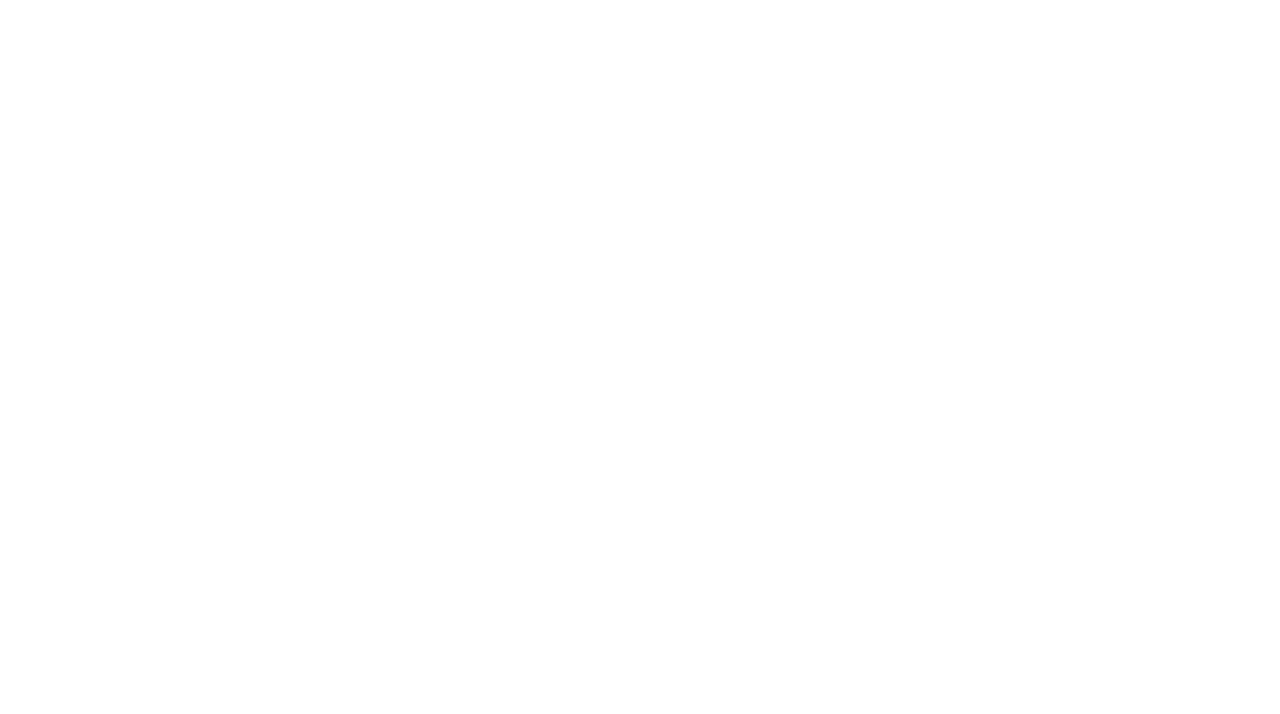
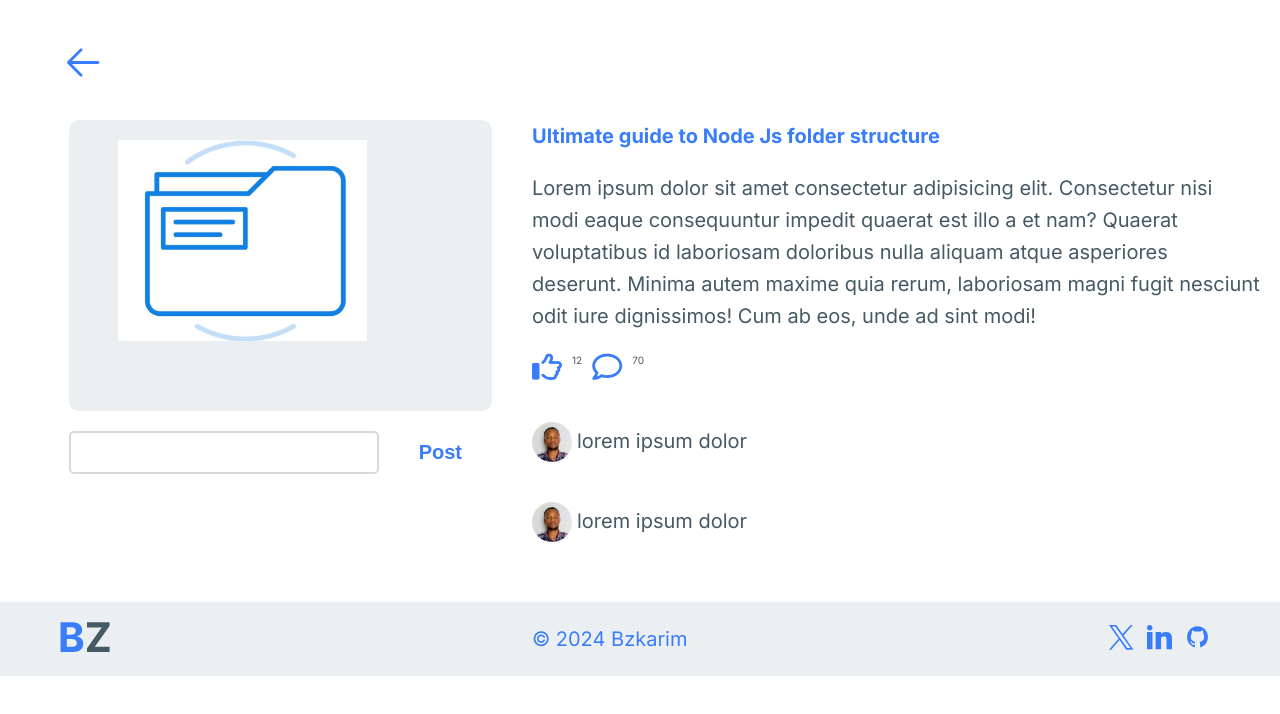
Before and after one commit to bzkarim250/mybrand, a plain HTML site: page pages/blog.html in a window 1280 px wide. Drawn offline with Linux system fonts and the light colour scheme.

Commit message:
feat(ft-view-blog): View Single Blog
- implement view single blog page
- navigate view blog button

[finished view blog page]

```diff
--- /dev/null
+++ b/pages/blog.css
@@ -0,0 +1,117 @@
+.container {
+  display: grid;
+  grid-template-columns: repeat(10, 1fr);
+  grid-template-rows: repeat(10, min-content);
+  margin-top: 6rem;
+}
+.nav {
+  grid-column: 1/2;
+  grid-row: 1/2;
+}
+.blog-container {
+  grid-column: 1/-1;
+  grid-row: 3/8;
+  display: grid;
+  grid-template-columns: repeat(10, 1fr);
+  grid-template-rows: repeat(10, min-content);
+}
+
+.blog {
+  grid-column: 1/5;
+  grid-row: 3/8;
+  display: grid;
+  gap: 2rem;
+  padding: 2rem;
+  grid-template-columns: repeat(10, 1fr);
+  grid-template-rows: repeat(10, min-content);
+}
+.blog__img {
+  grid-column: 2/-1;
+  grid-row: 1/9;
+  background-color: var(--color-bg);
+  border-radius: 1rem;
+  padding: 2rem;
+}
+.blog__img img {
+  width: 80%;
+  height: 80%;
+  object-fit: contain;
+  align-self: center;
+}
+.blog__add-comment {
+  grid-column: 2/-1;
+  grid-row: 9/-1;
+  display: flex;
+  gap: 1rem;
+}
+.blog__add-comment input[type="text"] {
+  border: 2px solid var(--color-second-bg);
+  width: 35rem;
+  padding: 1rem 2rem;
+  border-radius: 0.5rem;
+}
+.blog__add-comment input[type="submit"] {
+  padding: 1rem 3rem;
+  border: none;
+  background-color: transparent;
+  color: var(--color-primary);
+  font-size: 2rem;
+  font-weight: 600;
+  cursor: pointer;
+}
+.blog__content {
+  grid-column: 5/-1;
+  grid-row: 3/8;
+  grid-template-columns: repeat(10, 1fr);
+  grid-template-rows: repeat(10, min-content);
+}
+.mini-title {
+  grid-column: 1/-1;
+  grid-row: 1/2;
+  color: var(--color-primary);
+  padding: 2rem;
+}
+.blog__content--details {
+  grid-column: 1/-1;
+  grid-row: 3/8;
+  padding: 0 2rem;
+}
+.blog__content--insight {
+  display: flex;
+  padding: 2rem;
+  gap: 1rem;
+  color: var(--color-primary);
+  cursor: pointer;
+}
+.blog__content--insight-like,
+.blog__content--insight-comment {
+  color: var(--color-main);
+}
+.blog__content--comments__comment {
+  display: grid;
+  grid-template-columns: repeat(10, 1fr);
+  grid-template-rows: repeat(10, min-content);
+  padding: 2rem;
+}
+.blog__content--comments__comment img {
+  grid-column: 1/3;
+  grid-row: 1/-1;
+  width: 4rem;
+  height: 4rem;
+  object-fit: contain;
+  border-radius: 50%;
+}
+.comment-post {
+  grid-column: 1/8;
+  grid-row: 3/7;
+  padding-left: 4.5rem;
+}
+
+.footer {
+  padding: 2rem 4rem;
+  grid-column: 1/-1;
+  grid-row: 9/-1;
+}
+.footer-content {
+  padding: 0 2rem;
+}
--- a/pages/blog.html
+++ b/pages/blog.html
@@ -3,7 +3,89 @@
   <head>
     <meta charset="UTF-8" />
     <meta name="viewport" content="width=device-width, initial-scale=1.0" />
+    <link
+      rel="stylesheet"
+      href="https://cdnjs.cloudflare.com/ajax/libs/font-awesome/6.1.1/css/all.min.css"
+      integrity="sha512-KfkfwYDsLkIlwQp6LFnl8zNdLGxu9YAA1QvwINks4PhcElQSvqcyVLLD9aMhXd13uQjoXtEKNosOWaZqXgel0g=="
+      crossorigin="anonymous"
+      referrerpolicy="no-referrer"
+    />
+    <link rel="stylesheet" href="/styles.css" />
+    <link rel="stylesheet" href="./blog.css" />
     <title>Blog</title>
   </head>
-  <body></body>
+  <body class="container">
+    <header class="nav">
+      <a href="/index.html" class="nav__logo">
+        <img src="/images/icons/back.svg" alt="Logo Image" />
+      </a>
+    </header>
+    <section class="blog-container">
+      <div class="blog">
+        <figure class="blog__img">
+          <img src="/images/blogs/1.png" alt="Blog image" />
+        </figure>
+        <form action="#" class="blog__add-comment">
+          <input type="text" required />
+          <input type="submit" value="Post" />
+        </form>
+      </div>
+      <div class="blog__content">
+        <h3 class="mini-title">Ultimate guide to Node Js folder structure</h3>
+        <p class="blog__content--details para">
+          Lorem ipsum dolor sit amet consectetur adipisicing elit. Consectetur
+          nisi modi eaque consequuntur impedit quaerat est illo a et nam?
+          Quaerat voluptatibus id laboriosam doloribus nulla aliquam atque
+          asperiores deserunt. Minima autem maxime quia rerum, laboriosam magni
+          fugit nesciunt odit iure dignissimos! Cum ab eos, unde ad sint modi!
+        </p>
+        <div class="blog__content--insight">
+          <i class="fa-regular fa-thumbs-up"></i>
+          <p class="blog__content--insight-like">12</p>
+          <i class="fa-regular fa-comment"></i>
+          <p class="blog__content--insight-comment">70</p>
+        </div>
+        <div class="blog__content--comments">
+          <div class="blog__content--comments__comment">
+            <img
+              src="../images/bz.jpg"
+              alt="person image"
+              class="comment-image"
+            />
+            <p class="comment-post para">lorem ipsum dolor</p>
+          </div>
+          <div class="blog__content--comments__comment">
+            <img
+              src="../images/bz.jpg"
+              alt="person image"
+              class="comment-image"
+            />
+            <p class="comment-post para">lorem ipsum dolor</p>
+          </div>
+        </div>
+      </div>
+    </section>
+    <footer class="footer">
+      <div class="footer-content">
+        <figure class="footer-logo">
+          <img src="/images/icons/logo.svg" alt="logo image" />
+        </figure>
+        <div class="footer__copy-right">
+          <p class="para copy-right">© 2024 Bzkarim</p>
+        </div>
+        <div class="footer__socials">
+          <a href="#">
+            <img src="/images/icons/x-twitter.svg" alt="Twitter icon" />
+          </a>
+          <a href="#">
+            <img src="/images/icons/linkedin.svg" alt="LinkedIn icon" />
+          </a>
+          <a href="#">
+            <img src="/images/icons/mdi_github.svg" alt="GitHub icon" />
+          </a>
+        </div>
+      </div>
+    </footer>
+    <script src="/index.js"></script>
+  </body>
 </html>
```
Also changed, not shown: pages/dashboard/dashboard.html (+5 -4 lines), pages/dashboard/dashboard.js (added, +8 -0 lines), pages/dashboard/login.html (+1 -1 lines), images/icons/back.svg (added).
